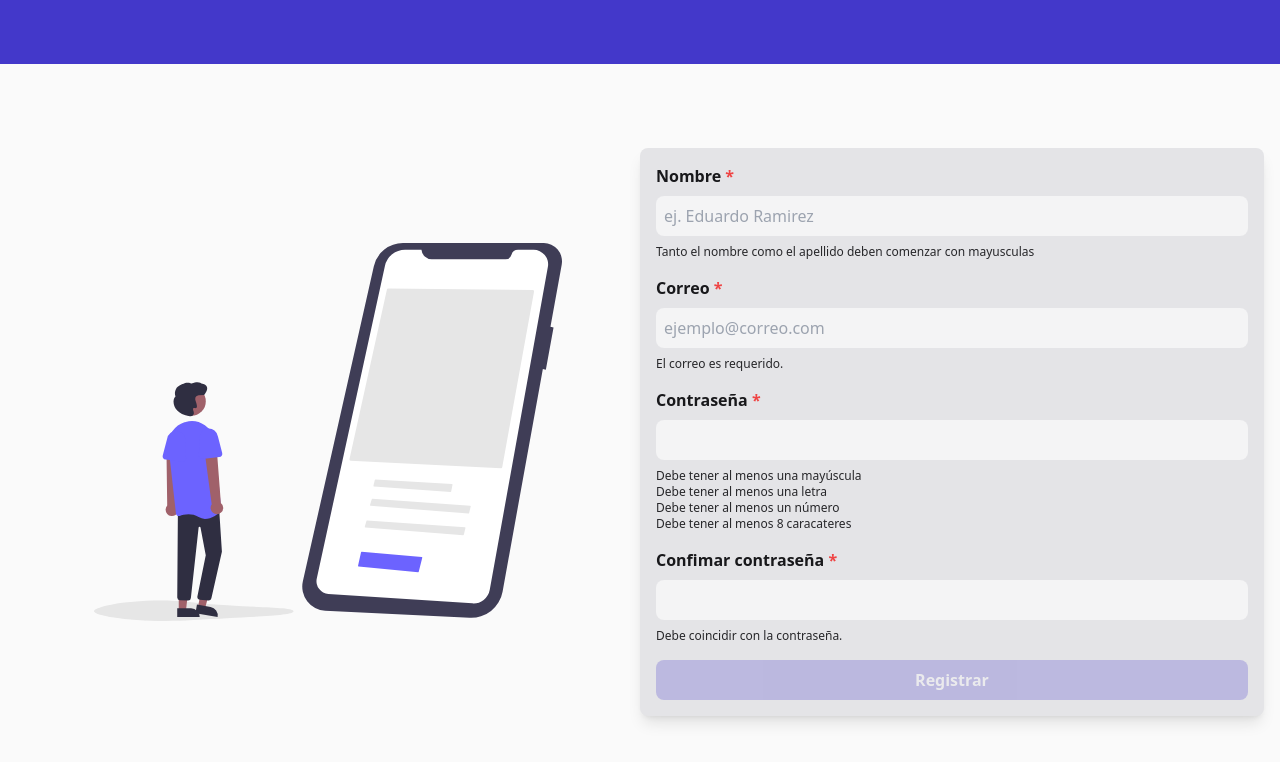
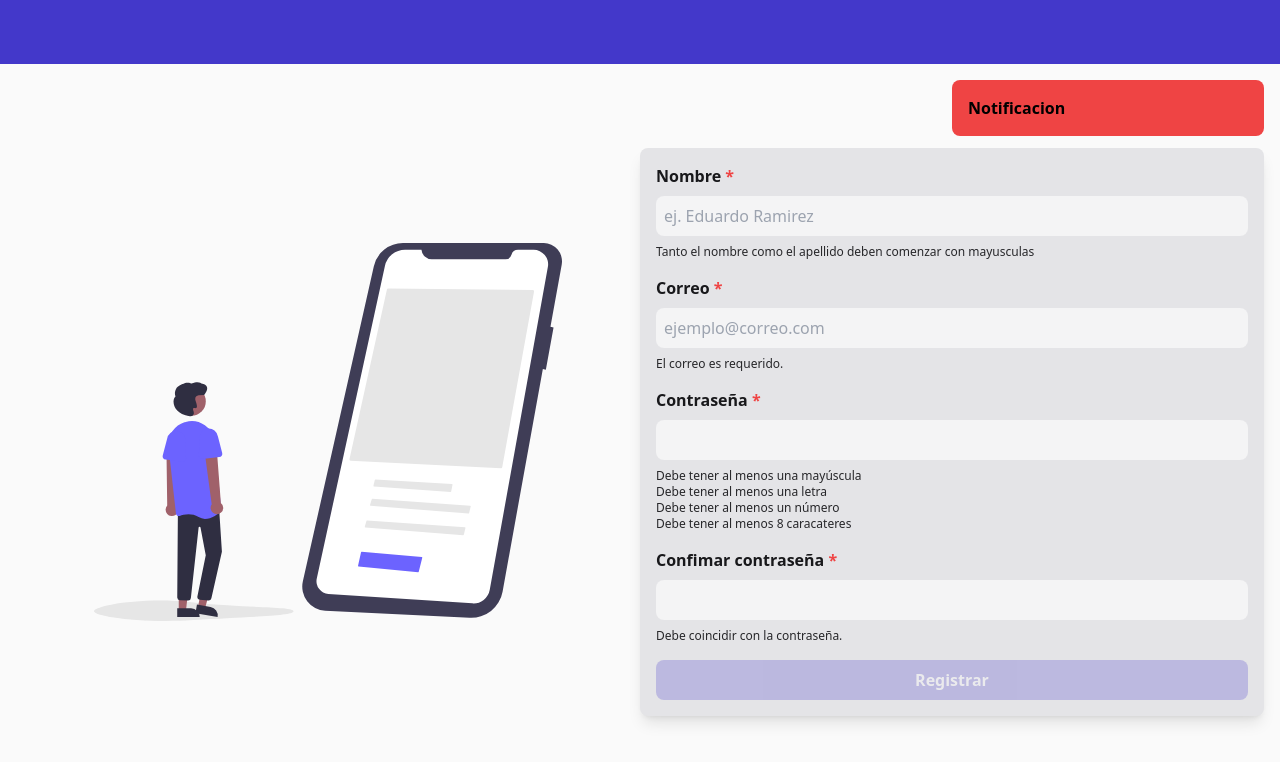
Before and after one commit to FranlexRam/Full-stack-ED-Tecnica-project, a website: page views/signup/index.html in a window 1280 px wide. Drawn offline with nearby package versions, Linux system fonts and the light colour scheme; files whose address does not match are found by name.

Commit message:
Notificacion parte 1

```diff
--- a/controllers/users.js
+++ b/controllers/users.js
@@ -2,7 +2,10 @@ const usersRouter = require('express').Router();
 
 usersRouter.post('/', async (request,response) =>{
     const { name, email, password } = request.body;
-    console.log(name, email, password);
+
+    if(!name || !email || !password) {
+        return response.status(400).json({ error: 'Todos los espacios son requeridos' });
+    }
 });
 
 module.exports = usersRouter;
--- a/views/signup/index.html
+++ b/views/signup/index.html
@@ -17,6 +17,12 @@
 <body class="bg-zinc-50">
     <nav id="navbar" class="fixed top-0 right-0 left-0 bg-indigo-700 h-16">
     </nav>
+
+    <div class="fixed top-20 right-0 left-0">
+        <div class="max-w-7xl mx-auto px-4 flex justify-end">
+            <p class="bg-red-500 p-4 w-3/12 rounded-lg font-bold">Notificacion</p>
+        </div>
+    </div>
 
     <div class="pt-16 h-screen flex max-w-7xl mx-auto justify-center items-center px-4">
         <div class="hidden lg:flex w-2/4 justify-center items-center">
```
